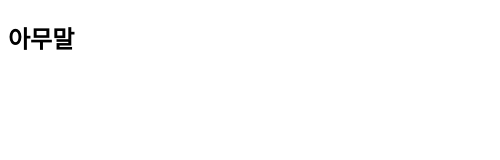
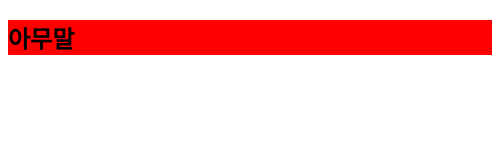
Before and after one commit to 2woongjae/codelab-1001, an Electron app: page index.html in a window 500 px wide. Drawn offline with Linux system fonts and the light colour scheme.

Commit message:
2시0분

```diff
--- a/index.html
+++ b/index.html
@@ -5,8 +5,15 @@
     <meta name="viewport" content="width=device-width, initial-scale=1.0">
     <meta http-equiv="X-UA-Compatible" content="ie=edge">
     <title>Document</title>
+    <style>
+        .titlebar {
+            background-color: red;
+            -webkit-app-region: drag;
+            -webkit-user-select: none;
+        }
+    </style>
 </head>
 <body>
-    <h2>아무말</h2>
+    <h2 class="titlebar">아무말</h2>
 </body>
 </html>
--- a/index2.js
+++ b/index2.js
@@ -11,7 +11,8 @@ app.on('ready', () => {
     console.log('ready');
 
     const second = new BrowserWindow({
-        show: false
+        show: false,
+        frame: false
     });
     second.once('ready-to-show', () => {
         second.show();
```
